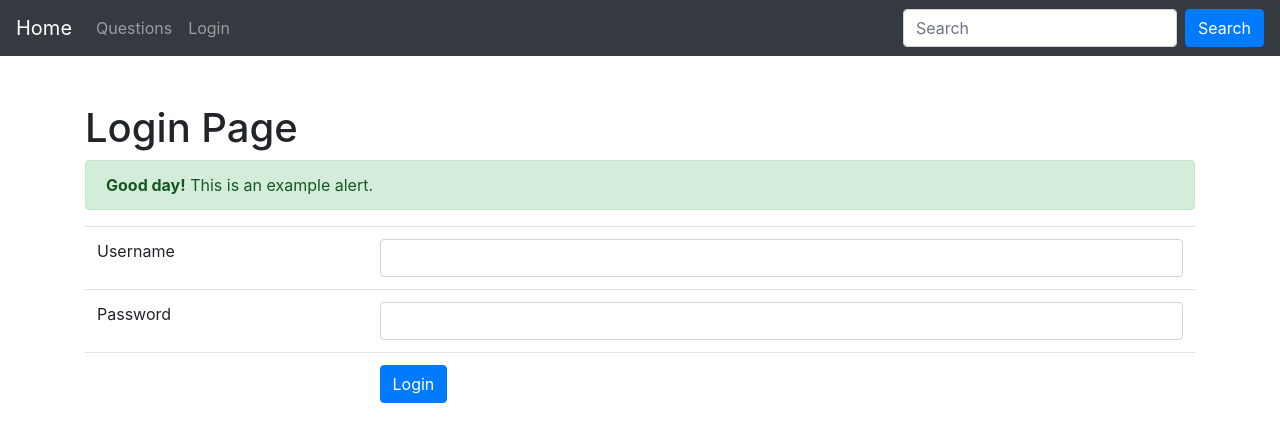
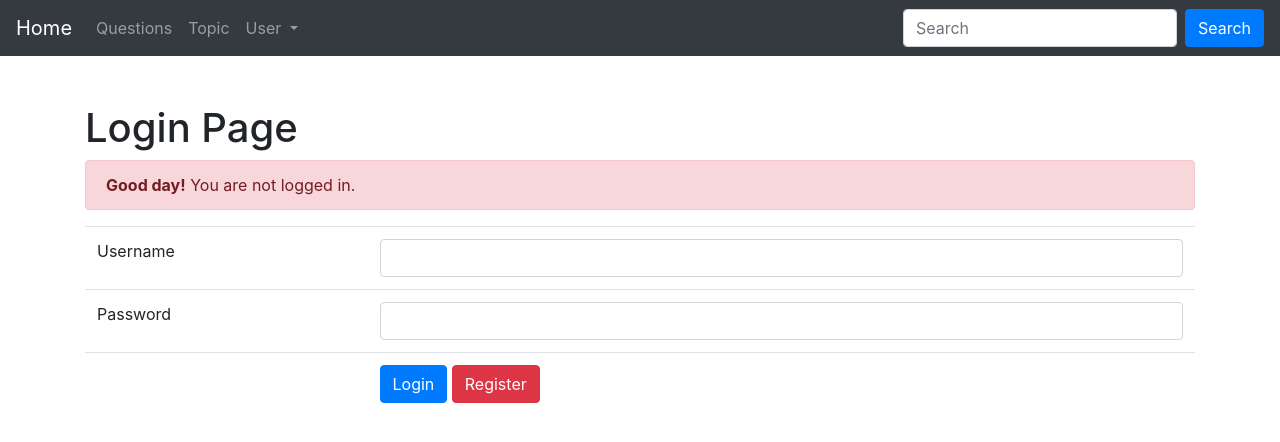
Before and after one commit to bvo4/Databases-Project, a PHP site: page /login.php in a window 1280 px wide. Shown: the top 442 px of the page. Run offline with PHP 8.4, Linux system fonts and the light colour scheme.

Commit message:
Login session implemented

```diff
--- a/PHP web resources/header.php
+++ b/PHP web resources/header.php
@@ -3,7 +3,7 @@
 	$header = '
 	<!-- Bootstrap CSS -->
 	<link rel="stylesheet" href="https://stackpath.bootstrapcdn.com/bootstrap/4.3.1/css/bootstrap.min.css"
-			integrity="sha384-ggOyR0iXCbMQv3Xipma34MD+dH/1fQ784/j6cY/iJTQUOhcWr7x9JvoRxT2MZw1T" crossorigin="anonymous">
+	integrity="sha384-ggOyR0iXCbMQv3Xipma34MD+dH/1fQ784/j6cY/iJTQUOhcWr7x9JvoRxT2MZw1T" crossorigin="anonymous">
 
 	<!-- javascript for bootstrap -->
 	<script src="https://code.jquery.com/jquery-3.3.1.slim.min.js"
@@ -33,10 +33,21 @@
 			</li>
 			<li class="nav-item">
 				<form action = "login.php" method="post">
-				<a class="nav-link" href= "login.php">Login</a>
+				<a class="nav-link" href= "login.php">Topic</a>
 				</form>
 			</li>
-			<!-- drop down will be here -->
+			<li class="nav-item dropdown">
+				<a class="nav-link dropdown-toggle" href="#" id="navbarDropdown" role="button"
+					data-toggle="dropdown" aria-haspopup="true" aria-expanded="false">
+					User
+				</a>
+				<div class="dropdown-menu" aria-labelledby="navbarDropdown">
+					<a class="dropdown-item" href="login.php">Login</a>
+					<a class="dropdown-item" href="#">Profile</a>
+					<div class="dropdown-divider"></div>
+					<a class="dropdown-item" href = "login.php?logout=true">Sign Out</a>
+				</div>
+			</li>
 		</ul>
 		<form class="form-inline my-2 my-lg-0" method="POST" action="search.php">
     <input class="form-control mr-sm-2" type="search" name="search" placeholder="Search" aria-label="Search">
@@ -47,4 +58,14 @@
 
 	return $header;
 	}
+
+	function question()
+	{
+		//echo "TEST";
+	}
+
+	if(array_key_exists('login',$_POST)){
+	   question();
+	}
+
 ?>
--- a/PHP web resources/homepage.php
+++ b/PHP web resources/homepage.php
@@ -51,9 +51,12 @@ table, th, td {
 
 <?php
 	include 'header.php';
+	include 'session.php';
+
 
 	$header = returnHeader();
 	echo $header;
+
 ?>
 
   <body>
--- a/PHP web resources/login.php
+++ b/PHP web resources/login.php
@@ -1,7 +1,6 @@
 <!DOCTYPE html>
 <html lang="en">
 <head>
-
     <meta charset="utf-8">
     <meta http-equiv="X-UA-Compatible" content="IE=edge">
     <meta name="viewport" content="width=device-width, initial-scale=1">
@@ -25,13 +24,11 @@
         <h1>Login Page</h1>
     </div>
 </div>
-<div class="row">
-    <div class="col-sm">
-        <div class="alert alert-success">
-            <strong>Good day!</strong> This is an example alert.
-        </div>
-    </div>
-</div>
+<?php
+
+	$alert = alert_status();
+	echo $alert;
+?>
 <form action='#' method='post'>
     <table class='table table-hover'>
 		<form action="POST" action = 'login.php'>
@@ -51,6 +48,9 @@
 					<button type="submit" name='login' class="btn btn-primary">
 						<span class="glyphicon glyphicon-plus"></span> Login
 					</button>
+					<button type="submit" name='register' color="secondary" class="btn btn-danger">
+						<span class="glyphicon glyphicon-plus"></span> Register
+					</button>
 				</form>
             </td>
         </tr>
@@ -62,6 +62,43 @@
 <!-- Bootstrap JavaScript will be here -->
 
 <?php
+
+if(isset($_POST['login']))
+{
+	login();
+}
+
+else if(isset($_POST['register']))
+{
+	register();
+}
+else if (isset($_GET['logout'])) {
+  logout();
+}
+
+function alert_status()
+{
+	session_start();
+	if(isset($_SESSION['user']))
+	  $greenthing = '<div class="row">
+					<div class="col-sm">
+						<div class="alert alert-success">
+							<strong>Good day!</strong> You are logged in as ' . $_SESSION["user"]
+					. '	</div>
+					</div>
+					</div>';
+	else
+	{
+	  $greenthing = '<div class="row">
+					<div class="col-sm">
+						<div class="alert alert-danger">
+							<strong>Good day!</strong> You are not logged in.
+						</div>
+					</div>
+					</div>';
+	}
+	return $greenthing;
+}
 
 function login()
 {
@@ -79,36 +116,35 @@ function login()
 	$stmt = mysqli_query($conn, $sql);
 
 	if (mysqli_num_rows($stmt) > 0) {
-		echo "LOGIN SUCCESS";
+		$_SESSION['user'] = $name;
+		echo "LOGIN SUCCESSFUL:  REFRESHING IN ONE MOMENT";
+	    $page = $_SERVER['PHP_SELF'];
+	    $sec = "1";
+	    header("Refresh: $sec; url=$page");
+
 	} else {
 		echo "LOGIN FAILED.  PASSWORD OR USERNAME DOES NOT MATCH";
 	}
 }
 
-if(isset($_POST['login']))
-{
-	login();
+function logout() {
+
+  echo "LOGGING OUT";
+
+  //Apparently need to start the session again to destroy it
+  session_unset();
+  session_destroy();
+  $page = $_SERVER['PHP_SELF'];
+  $sec = "1";
+  header("Refresh: $sec; url=$page");
 }
 
+function register()
+{
+	echo "REGISTER";
+}
 
 ?>
 
 </body>
 </html>
-
-<!-- Bootstrap CSS -->
-<link rel="stylesheet" href="https://stackpath.bootstrapcdn.com/bootstrap/4.3.1/css/bootstrap.min.css"
-        integrity="sha384-ggOyR0iXCbMQv3Xipma34MD+dH/1fQ784/j6cY/iJTQUOhcWr7x9JvoRxT2MZw1T" crossorigin="anonymous">
-
-<!-- javascript for bootstrap -->
-<script src="https://code.jquery.com/jquery-3.3.1.slim.min.js"
-    integrity="sha384-q8i/X+965DzO0rT7abK41JStQIAqVgRVzpbzo5smXKp4YfRvH+8abtTE1Pi6jizo" crossorigin="anonymous">
-</script>
-
-<script src="https://cdnjs.cloudflare.com/ajax/libs/popper.js/1.14.7/umd/popper.min.js"
-    integrity="sha384-UO2eT0CpHqdSJQ6hJty5KVphtPhzWj9WO1clHTMGa3JDZwrnQq4sF86dIHNDz0W1" crossorigin="anonymous">
-</script>
-
-<script src="https://stackpath.bootstrapcdn.com/bootstrap/4.3.1/js/bootstrap.min.js"
-    integrity="sha384-JjSmVgyd0p3pXB1rRibZUAYoIIy6OrQ6VrjIEaFf/nJGzIxFDsf4x0xIM+B07jRM" crossorigin="anonymous">
-</script>
--- /dev/null
+++ b/PHP web resources/session.php
@@ -0,0 +1,6 @@
+<?php
+	function return_username()
+	{
+		return $_SESSION['user'];
+	}
+?>
```
